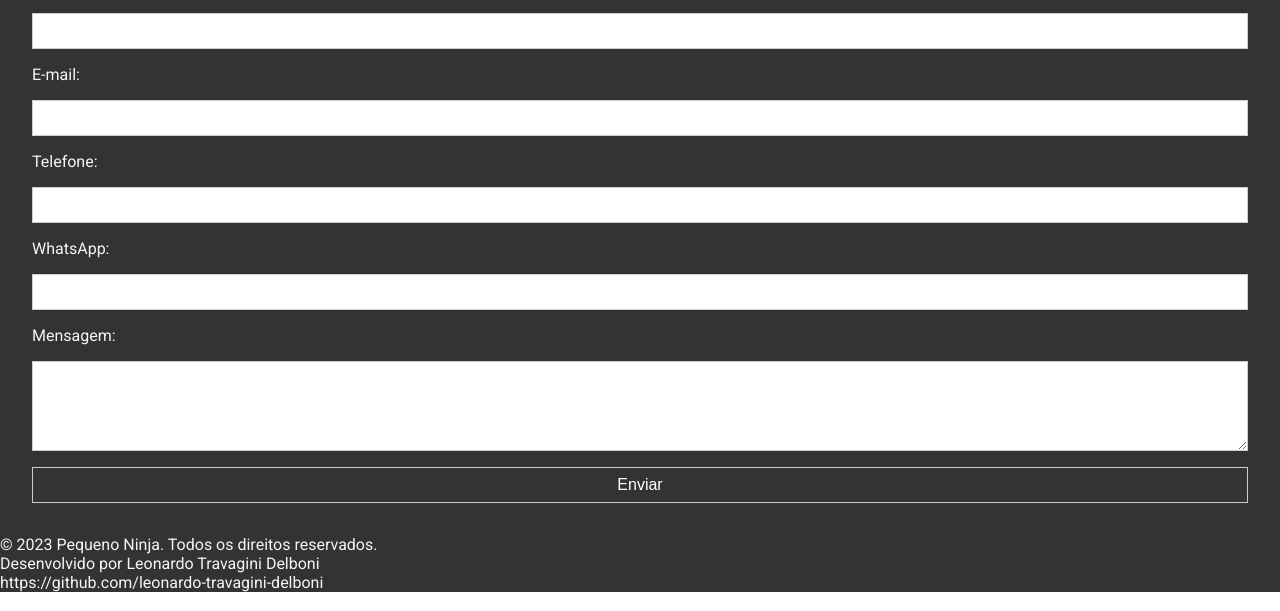
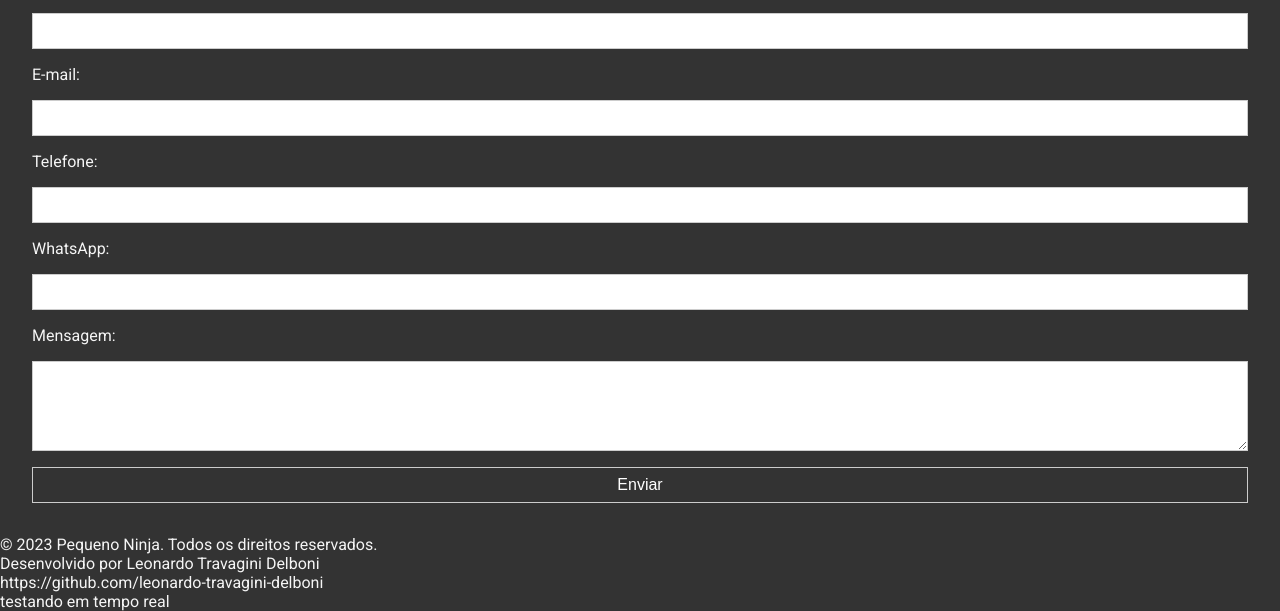
Before and after one commit to leonardo-travagini-delboni/ong-pequeno-ninja, a plain HTML site: page index.html in a window 1280 px wide. Shown: the part 1768-2379 px from the top of the page. Drawn offline with nearby package versions, Linux system fonts and the light colour scheme.

Commit message:
teste de push

```diff
--- a/index.html
+++ b/index.html
@@ -207,6 +207,7 @@
         <p>&copy; 2023 Pequeno Ninja. Todos os direitos reservados.</p>
         <p> Desenvolvido por Leonardo Travagini Delboni</p>
         <p> https://github.com/leonardo-travagini-delboni</p>
+        <p> testando em tempo real </p>
       </footer>
 
       <!-- Adicionar o script de inicialização do carrossel ao final do body para melhorar o desempenho -->
```
